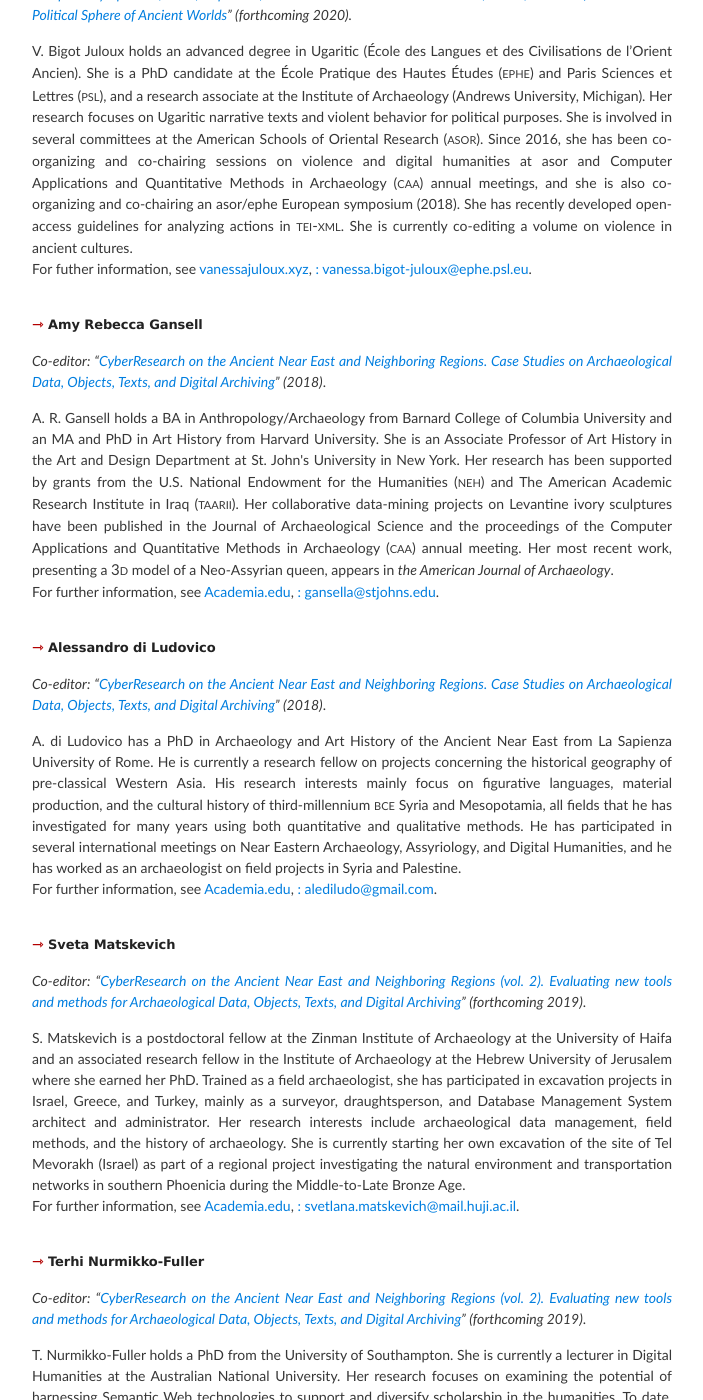
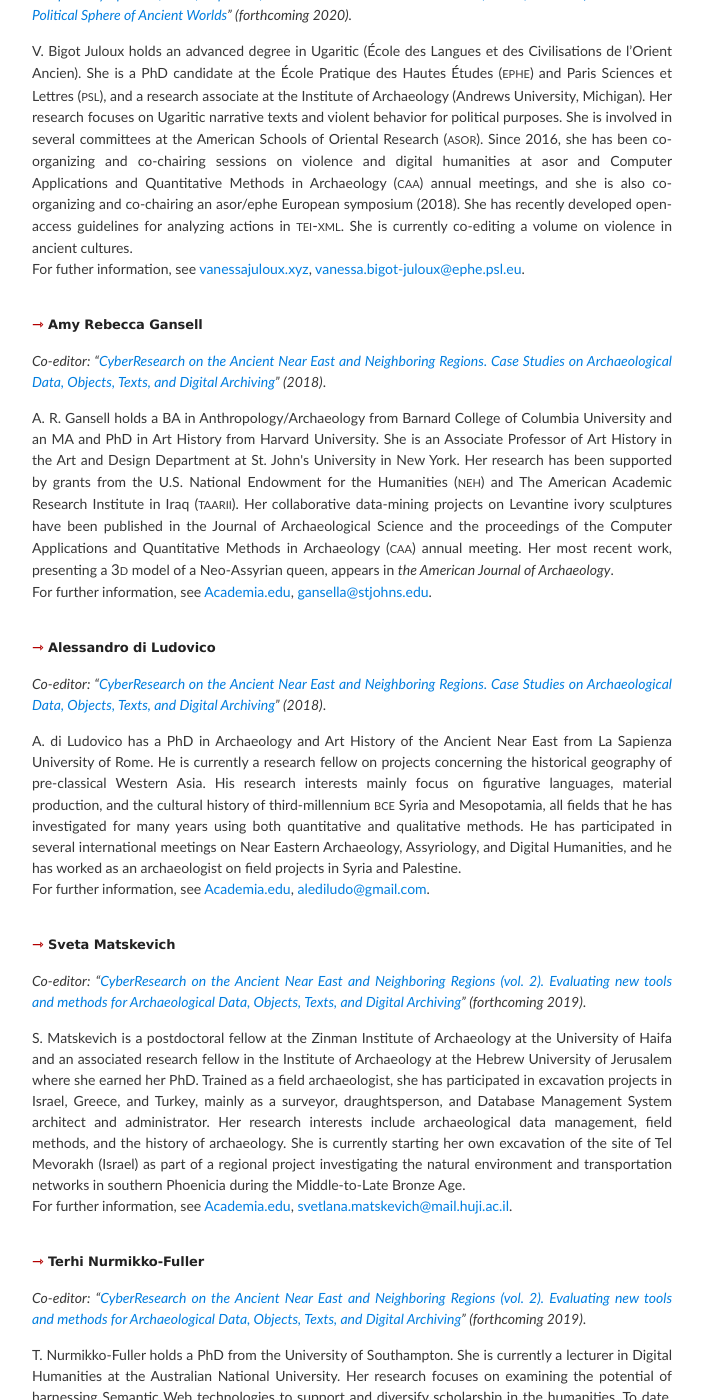
Before and after one commit to vbigot-juloux/ane-research-humanities, a Jekyll site: the page built from About.md, in a window 1280 px wide and 1400 px high, scrolled down 491 px. Shown: the whole window, without its empty margins (288-991 px from the left). Built offline with Jekyll 4.4.1, drawn with Linux system fonts in a browser that asks for light colours; the repository's description, which GitHub fills in, is left out; some of the changed text lies outside the part shown.

```diff
--- a/About.md
+++ b/About.md
@@ -9,36 +9,36 @@ _By (surnames) alphabetical order_
 <h3><a name="bigot-juloux"></a><span style="color:#b30000; font-size: 14px">&#8702;</span> Vanessa Bigot Juloux</h3>
 <p><em>Co-editor: “<a href="http://ane-research-humanities.science/docs/CyberResearch-vol1">CyberResearch on the Ancient Near East and Neighboring Regions. Case Studies on Archaeological Data, Objects, Texts, and Digital Archiving</a>” (2018), “<a href="http://ane-research-humanities.science/docs/CyberResearch-vol2">CyberResearch on the Ancient Near East and Neighboring Regions (vol. 2). Evaluating new tools and methods for Archaeological Data, Objects, Texts, and Digital Archiving</a>” (forthcoming 2019), “<a href="http://ane-research-humanities.science/docs/Violence-vol1">The Use of Violence in the Ancient Near East and Neighboring Regions: Case Studies on Texts, Images and Archaeology</a>” (forthcoming 2019), “<a href="http://ane-research-humanities.science/docs/ASOR-EPHE-PSL-European-Symposium">Les Actes of ASOR/EPHE-PSL European Symposium, Paris, Sept. 4-5, 2018. Collaborative Projects among European and International Scholars for the Study of Ancient Worlds Using Digital Approaches</a>” (forthcoming 2019), “<a href="http://ane-research-humanities.science/docs/ASOR-EPHE-PSL-European-Symposium">Les Actes of ASOR/EPHE-PSL European Symposium, Paris, Sept. 4-6, 2018. Interaction between Violence, Order, and Conflict within the Political Sphere of Ancient Worlds</a>” (forthcoming 2020).</em></p>
 <p style="padding-bottom: 20px">V. Bigot Juloux holds an advanced degree in Ugaritic (École des Langues et des Civilisations de l’Orient Ancien). She is a PhD candidate at the École Pratique des Hautes Études (<span class="small">ephe</span>) and Paris Sciences et Lettres (<span class="small">psl</span>), and a research associate at the Institute of Archaeology (Andrews University, Michigan). Her research focuses on Ugaritic narrative texts and violent behavior for political purposes. She is involved in several committees at the American Schools of Oriental Research (<span class="small">asor</span>). Since 2016, she has been co-organizing and co-chairing sessions on violence and digital humanities at asor and Computer Applications and Quantitative Methods in Archaeology (<span class="small">caa</span>) annual meetings, and she is also co-organizing and co-chairing an asor/ephe European symposium (2018). She has recently developed open-access guidelines for analyzing actions in <span class="small">tei-xml</span>. She is currently co-editing a volume on violence in ancient cultures.<br />
-For futher information, see <a href="http://vanessajuloux.xyz" target="_blank">vanessajuloux.xyz</a>, <a href="mailto:vanessa.bigot-juloux@ephe.psl.eu">: vanessa.bigot-juloux@ephe.psl.eu</a>.</p>
+For futher information, see <a href="http://vanessajuloux.xyz" target="_blank">vanessajuloux.xyz</a>, <a href="mailto:vanessa.bigot-juloux@ephe.psl.eu"> vanessa.bigot-juloux@ephe.psl.eu</a>.</p>
 
 <h3><a name="gansell"></a><span style="color:#b30000; font-size: 14px">&#8702;</span> Amy Rebecca Gansell</h3>
 <p><em>Co-editor: “<a href="http://ane-research-humanities.science/docs/CyberResearch-vol1">CyberResearch on the Ancient Near East and Neighboring Regions. Case Studies on Archaeological Data, Objects, Texts, and Digital Archiving</a>” (2018)</em>. </p>
 <p style="padding-bottom: 20px">A. R. Gansell holds a BA in Anthropology/Archaeology from Barnard College of Columbia University and an MA and PhD in Art History from Harvard University. She is an Associate Professor of Art History in the Art and Design Department at St. John's University in New York. Her research has been supported by grants from   the U.S. National Endowment for the Humanities (<span class="small">neh</span>) and The American Academic Research Institute in Iraq (<span class="small">taarii</span>). Her collaborative data-mining projects on Levantine ivory sculptures have been published in the Journal of Archaeological Science and the proceedings of the Computer Applications and Quantitative Methods in Archaeology (<span class="small">caa</span>) annual meeting. Her most recent work, presenting a <span class="small">3d</span> model of a Neo-Assyrian queen, appears in <em>the American Journal of Archaeology</em>.<br />
-For further information, see <a href="https://stjohns.academia.edu/AmyRebeccaGansell" target="_blank">Academia.edu</a>,  <a href="mailto:gansella@stjohns.edu">: gansella@stjohns.edu</a>.</p>
+For further information, see <a href="https://stjohns.academia.edu/AmyRebeccaGansell" target="_blank">Academia.edu</a>,  <a href="mailto:gansella@stjohns.edu"> gansella@stjohns.edu</a>.</p>
 
 <h3><a name="ludovico"></a><span style="color:#b30000; font-size: 14px">&#8702;</span> Alessandro di Ludovico</h3>
 <p><em>Co-editor: “<a href="http://ane-research-humanities.science/docs/CyberResearch-vol1">CyberResearch on the Ancient Near East and Neighboring Regions. Case Studies on Archaeological Data, Objects, Texts, and Digital Archiving</a>” (2018)</em>. </p>
 <p style="padding-bottom: 20px">A. di Ludovico has a PhD in Archaeology and Art History of the Ancient Near East from La Sapienza University of Rome. He is currently a research fellow on projects concerning the historical geography of pre-classical Western Asia. His research interests mainly focus on figurative languages, material production, and the cultural history of third-millennium <span class="small">bce</span> Syria and Mesopotamia, all fields that he has investigated for many years using both quantitative and qualitative methods. He has participated in several international meetings on Near Eastern Archaeology, Assyriology, and Digital Humanities, and he has worked as an archaeologist on field projects in Syria and Palestine.<br />
-For further information, see <a href="https://uniroma1.academia.edu/AlessandroDiLudovico" target="_blank">Academia.edu</a>, <a href="mailto:alediludo@gmail.com">: alediludo@gmail.com</a>.</p>
+For further information, see <a href="https://uniroma1.academia.edu/AlessandroDiLudovico" target="_blank">Academia.edu</a>, <a href="mailto:alediludo@gmail.com"> alediludo@gmail.com</a>.</p>
 
 <h3><a name="matskevich"></a><span style="color:#b30000; font-size: 14px">&#8702;</span> Sveta Matskevich</h3>
 <p><em>Co-editor: “<a href="http://ane-research-humanities.science/docs/CyberResearch-vol2">CyberResearch on the Ancient Near East and Neighboring Regions (vol. 2). Evaluating new tools and methods for Archaeological Data, Objects, Texts, and Digital Archiving</a>” (forthcoming 2019)</em>. </p>
 <p style="padding-bottom: 20px">S. Matskevich is a postdoctoral fellow at the Zinman Institute of Archaeology at the University of Haifa and an associated research fellow in the Institute of Archaeology at the Hebrew University of Jerusalem where she earned her PhD. Trained as a field archaeologist, she has participated in excavation projects in Israel, Greece, and Turkey, mainly as a surveyor, draughtsperson, and Database Management System architect and administrator. Her research interests include archaeological
 data management, field methods, and the history of archaeology. She is currently starting her own excavation of the site of Tel Mevorakh (Israel) as part of a regional project investigating the natural environment and transportation networks in southern Phoenicia during the Middle-to-Late Bronze Age.<br />
-For further information, see <a href="https://huji.academia.edu/SvetaMatskevich" target="_blank">Academia.edu</a>, <a href="mailto:svetlana.matskevich@mail.huji.ac.il">: svetlana.matskevich@mail.huji.ac.il</a>.</p>
+For further information, see <a href="https://huji.academia.edu/SvetaMatskevich" target="_blank">Academia.edu</a>, <a href="mailto:svetlana.matskevich@mail.huji.ac.il"> svetlana.matskevich@mail.huji.ac.il</a>.</p>
 
 <h3><a name="nurmikko-fuller"></a><span style="color:#b30000; font-size: 14px">&#8702;</span> Terhi Nurmikko-Fuller</h3>
 <p><em>Co-editor: “<a href="http://ane-research-humanities.science/docs/CyberResearch-vol2">CyberResearch on the Ancient Near East and Neighboring Regions (vol. 2). Evaluating new tools and methods for Archaeological Data, Objects, Texts, and Digital Archiving</a>” (forthcoming 2019)</em>. </p>
 <p style="padding-bottom: 20px">T. Nurmikko-Fuller holds a PhD from the University of Southampton. She is currently a lecturer in Digital Humanities at the Australian National University. Her research focuses on examining the potential of harnessing Semantic Web technologies to support and diversify scholarship in the humanities. To date, she has published on the use of Linked Open Data with musicological and library metadata; on the
 ontological representation of the narrative structure, philological, bibliographical, and museological data of ancient Mesopotamian literary compositions; and on the roles gamification and informal online environments can play in facilitating the learning process. Terhi was selected as a Fellow of the Software Sustainability Institute in 2016 and has visiting scholar status at the University of Oxford e-Research Centre.<br />
-For further information, see <a href="https://anu-au.academia.edu/TerhiNurmikkoFuller" target="_blank">Academia.edu</a>, <a href="mailto:terhi.nurmikko-fuller@anu.edu.au">: terhi.nurmikko-fuller@anu.edu.au</a>.</p>
+For further information, see <a href="https://anu-au.academia.edu/TerhiNurmikkoFuller" target="_blank">Academia.edu</a>, <a href="mailto:terhi.nurmikko-fuller@anu.edu.au"> terhi.nurmikko-fuller@anu.edu.au</a>.</p>
 
 <h3><a name="pace"></a><span style="color:#b30000; font-size: 14px">&#8702;</span> Leann Pace</h3>
 <p><em>Co-editor: “<a href="http://ane-research-humanities.science/docs/Violence-vol1">The Use of Violence in the Ancient Near East and Neighboring Regions: Case Studies on Texts, Images and Archaeology</a>” (forthcoming 2019)</em>. </p>
 <p style="padding-bottom: 20px"><br />
-For further information, see <a href="https://wfu.academia.edu/LeannPace" target="_blank">Academia.edu</a>, <a href="mailto:pacelc@wfu.edu">: pacelc@wfu.edu</a>.</p>
+For further information, see <a href="https://wfu.academia.edu/LeannPace" target="_blank">Academia.edu</a>, <a href="mailto:pacelc@wfu.edu"> pacelc@wfu.edu</a>.</p>
 
 <h3><a name="younker"></a><span style="color:#b30000; font-size: 14px">&#8702;</span> Randall W. Younker</h3>
 <p><em>Co-editor: “<a href="http://ane-research-humanities.science/docs/ASOR-EPHE-PSL-European-Symposium">Les Actes of ASOR/EPHE-PSL European Symposium, Paris, Sept. 4-5, 2018. Collaborative Projects among European and International Scholars for the Study of Ancient Worlds Using Digital Approaches</a>” (forthcoming 2019), “<a href="http://ane-research-humanities.science/docs/ASOR-EPHE-PSL-European-Symposium">Les Actes of ASOR/EPHE-PSL European Symposium, Paris, Sept. 4-6, 2018. Interaction between Violence, Order, and Conflict within the Political Sphere of Ancient Worlds</a>” (forthcoming 2020)</em>. </p>
 <p>R. W. Younker is a Professor (Archaeology and History of Antiquity), Director of Ph.D. (Biblical and Ancient Near Eastern Archaeology) Program at Andrews University, and Director of the Institute of Archaeology. He is also chair of ASOR Membership and Outreach committee.<br />
-For further information, see <a href="https://www.andrews.edu/sem/faculty_staff/faculty/randall-younker.html" target="_blank">Academia.edu</a>, <a href="mailto:younker@andrews.edu">: younker@andrews.edu</a>.</p>
+For further information, see <a href="https://www.andrews.edu/sem/faculty_staff/faculty/randall-younker.html" target="_blank">Academia.edu</a>, <a href="mailto:younker@andrews.edu"> younker@andrews.edu</a>.</p>
```
